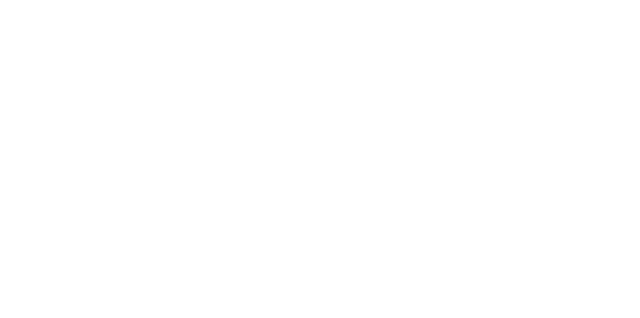
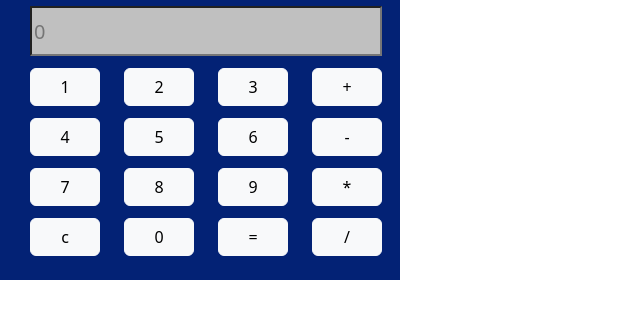
Before and after one commit to FernandoSarandy/UdemyCalculadora, a plain HTML site: page index.html in a window 1280 px wide. Shown: the whole page, without its empty margins (0-640 px from the left). Drawn offline with nearby package versions, Linux system fonts and the light colour scheme.

Commit message:
Implemetando bootstrap

```diff
--- a/calc.css
+++ b/calc.css
@@ -1,3 +1,3 @@
-#main{width: 300px; height: 280px; background-color: black;}
-input{width: 20%; height: 40px; font-size: 20px; margin: 6px;}
+#main{width: 400px; height: 280px; background-color: rgb(3, 34, 117);}
+input{font-size: 20px; margin: 6px; width: 100%;}
 #campoNumero{width: 93%; height: 50px; background-color: silver;}
--- a/calc.js
+++ b/calc.js
@@ -4,10 +4,8 @@ function add(){
   sub = current.charAt(current.length -1);
   if (sub == '+' || sub == '-' || sub == '*' || sub == '/'){
     f.campoNumero.value=current.substring(0, current.length-1);
-    f.campoNumero.value+='+';
-  } else {
-    f.campoNumero.value+='+';
   }
+  f.campoNumero.value+='+';
 }
 function minus(){
   var current, sub;
--- a/index.html
+++ b/index.html
@@ -7,43 +7,74 @@
   <link href="https://cdn.jsdelivr.net/npm/bootstrap@5.3.3/dist/css/bootstrap.min.css" rel="stylesheet" integrity="sha384-QWTKZyjpPEjISv5WaRU9OFeRpok6YctnYmDr5pNlyT2bRjXh0JMhjY6hW+ALEwIH" crossorigin="anonymous">
   <script src="https://cdn.jsdelivr.net/npm/bootstrap@5.3.3/dist/js/bootstrap.bundle.min.js" integrity="sha384-YvpcrYf0tY3lHB60NNkmXc5s9fDVZLESaAA55NDzOxhy9GkcIdslK1eN7N6jIeHz" crossorigin="anonymous"></script>
   <link rel = "stylesheet" href="calc.css">
-  <script src="calc.js"/>
+  <script src="calc.js"></script>
   <title>Document</title>
 </head>
 <body>
   <div id="main">
-    <form name="f">
-      <input id = "campoNumero" type="text" name="campoNumero" placeholder="0">
-      <br>
-      <input type="button" value="1" onclick="f.campoNumero.value+=1">
-      <input type="button" value="2" onclick="f.campoNumero.value+=2">
-      <input type="button" value="3" onclick="f.campoNumero.value+=3">
-      <input type="button" value="+" onclick="add()">
-      <br>
-      <input type="button" value="4" onclick="f.campoNumero.value+=4">
-      <input type="button" value="5" onclick="f.campoNumero.value+=5">
-      <input type="button" value="6" onclick="f.campoNumero.value+=6">
-      <input type="button" value="-" onclick="minus()">
-      <br>
-      <input type="button" value="7" onclick="f.campoNumero.value+=7">
-      <input type="button" value="8" onclick="f.campoNumero.value+=8">
-      <input type="button" value="9" onclick="f.campoNumero.value+=9">
-      <input type="button" value="*" onclick="multi()">
-      <br>
-      <input type="button" value="c" onclick="f.campoNumero.value=''">
-      <input type="button" value="0" onclick="f.campoNumero.value+=0">
-      <input type="button" value="=" onclick="f.campoNumero.value=eval(f.campoNumero.value)">
-      <input type="button" value="/" onclick="divide()">
-
+    <form name="f" class="px-4">
+      <div class = "row">
+        <div class = "col-12">
+          <input id = "campoNumero" type="text" name="campoNumero" placeholder="0" class = "w-100">
+        </div>
+      </div>
+      <div class = "row">
+        <div class = "col-3">
+          <input type="button" class = "btn btn-light" value="1" onclick="f.campoNumero.value+=1">
+        </div>
+        <div class = "col-3">
+          <input type="button" class = "btn btn-light" value="2" onclick="f.campoNumero.value+=2">
+        </div>
+        <div class = "col-3">
+          <input type="button" class = "btn btn-light" value="3" onclick="f.campoNumero.value+=3">
+        </div>
+        <div class = "col-3">
+          <input type="button" class = "btn btn-light" value="+" onclick="add()">
+        </div>
+      </div>
+      <div class="row">
+        <div class="col-3">
+          <input type="button" value="4" class = "btn btn-light" onclick="f.campoNumero.value+=4">
+        </div>
+        <div class="col-3">
+          <input type="button" value="5" class = "btn btn-light" onclick="f.campoNumero.value+=5">
+        </div>
+        <div class="col-3">
+          <input type="button" value="6" class = "btn btn-light" onclick="f.campoNumero.value+=6">
+        </div>
+        <div class="col-3">
+          <input type="button" value="-" class = "btn btn-light" onclick="minus()">
+        </div>
+      </div>
+      <div class="row">
+        <div class="col-3">
+          <input type="button" value="7" class = "btn btn-light" onclick="f.campoNumero.value+=7">
+        </div>
+        <div class="col-3">
+          <input type="button" value="8" class = "btn btn-light" onclick="f.campoNumero.value+=8">
+        </div>
+        <div class="col-3">
+          <input type="button" value="9" class = "btn btn-light" onclick="f.campoNumero.value+=9">
+        </div>
+        <div class="col-3">
+          <input type="button" value="*" class = "btn btn-light" onclick="multi()">
+        </div>
+      </div>
+      <div class="row">
+        <div class="col-3">
+          <input type="button" value="c" class = "btn btn-light" onclick="f.campoNumero.value=''">
+        </div>
+        <div class="col-3">
+          <input type="button" value="0" class = "btn btn-light" onclick="f.campoNumero.value+=0">
+        </div>
+        <div class="col-3">
+          <input type="button" value="=" class = "btn btn-light" onclick="f.campoNumero.value=eval(f.campoNumero.value)">
+        </div>
+        <div class="col-3">
+          <input type="button" value="/" class = "btn btn-light" onclick="divide()">
+        </div>
+      </div>
     </form>
-<button type="button" class="btn btn-primary">Primary</button>
-<button type="button" class="btn btn-secondary">Secondary</button>
-<button type="button" class="btn btn-success">Success</button>
-<button type="button" class="btn btn-danger">Danger</button>
-<button type="button" class="btn btn-warning">Warning</button>
-<button type="button" class="btn btn-info">Info</button>
-<button type="button" class="btn btn-light">Light</button>
-<button type="button" class="btn btn-dark">Dark</button>
   </div>
 </body>
 </html>
```
